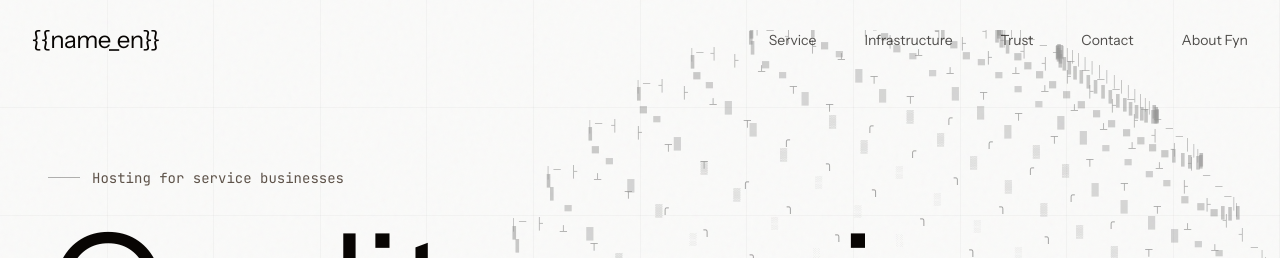
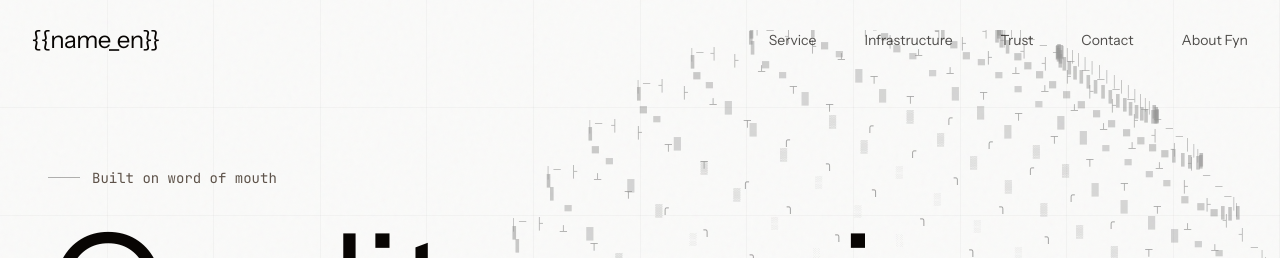
Before and after one commit to galco-dev/fynsubs, a Next.js app: page /fynsubs/ in a window 1280 px wide. Shown: the top 258 px of the page. Built offline with nearby package versions, Linux system fonts and the light colour scheme.

Commit message:
Update hero-section.tsx

```diff
--- a/components/landing/hero-section.tsx
+++ b/components/landing/hero-section.tsx
@@ -64,7 +64,7 @@ export function HeroSection() {
         >
           <span className="inline-flex items-center gap-3 text-sm font-mono text-muted-foreground">
             <span className="w-8 h-px bg-foreground/30" />
-            Hosting for service businesses
+            Built on word of mouth
           </span>
         </div>
 
```
